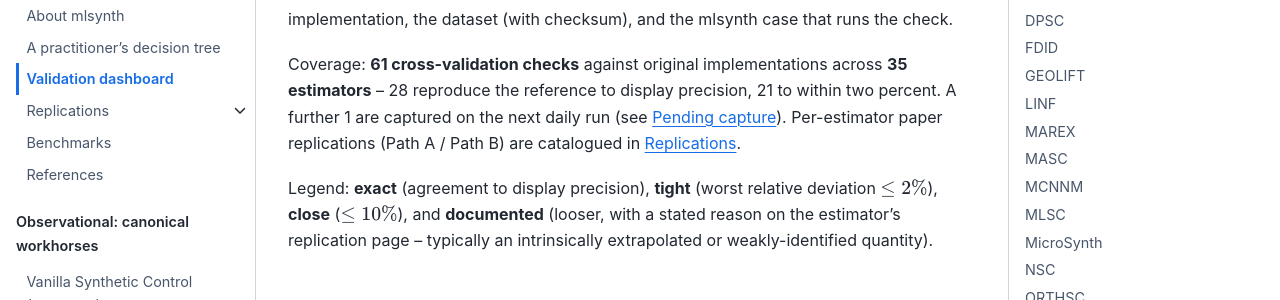
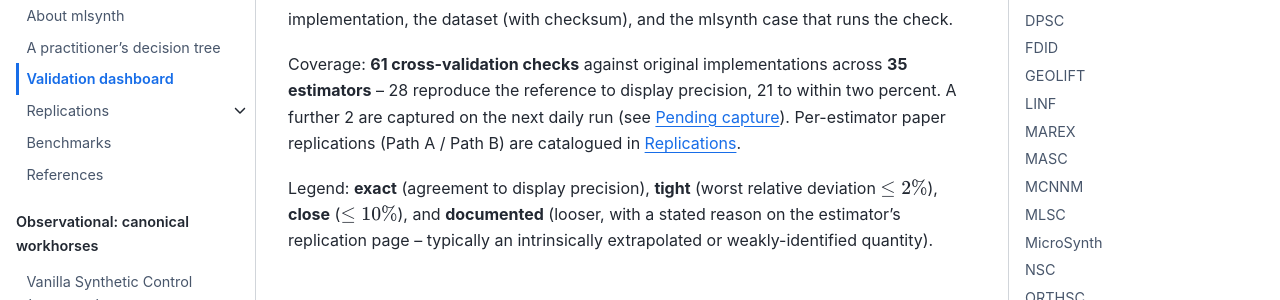
Before and after one commit to jgreathouse9/mlsynth, a Sphinx documentation site: the page built from docs/validation.rst, in a window 1280 px wide and 900 px high. Shown: the part 208-508 px from the top of the window. Built offline with Sphinx 7.4.7 and the Sphinx Book theme 1.1.4, drawn with Linux system fonts in a browser that asks for light colours; some of the changed text lies outside the part shown.

Commit message:
benchmarks: refresh validation dashboard [skip ci]

```diff
--- a/docs/validation.rst
+++ b/docs/validation.rst
@@ -11,7 +11,7 @@ checksum), and the mlsynth case that runs the check.
 
 Coverage: **61 cross-validation checks** against original
 implementations across **35 estimators** -- 28 reproduce the reference to display precision, 21 to
-within two percent. A further 1 are captured on the next daily run (see `Pending capture`_). Per-estimator paper replications (Path A / Path B) are catalogued in :doc:`replications`.
+within two percent. A further 2 are captured on the next daily run (see `Pending capture`_). Per-estimator paper replications (Path A / Path B) are catalogued in :doc:`replications`.
 
 Legend: **exact** (agreement to display precision), **tight** (worst
 relative deviation :math:`\le 2\%`), **close** (:math:`\le 10\%`), and
```
Also changed, not shown: other parts of docs/validation.rst (+2 -0 lines).
